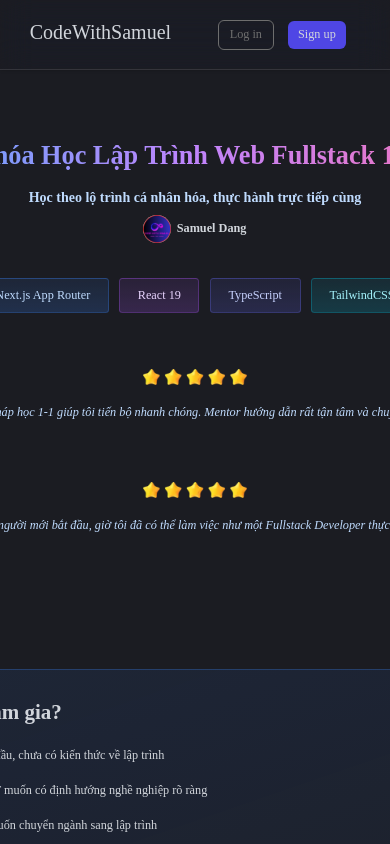
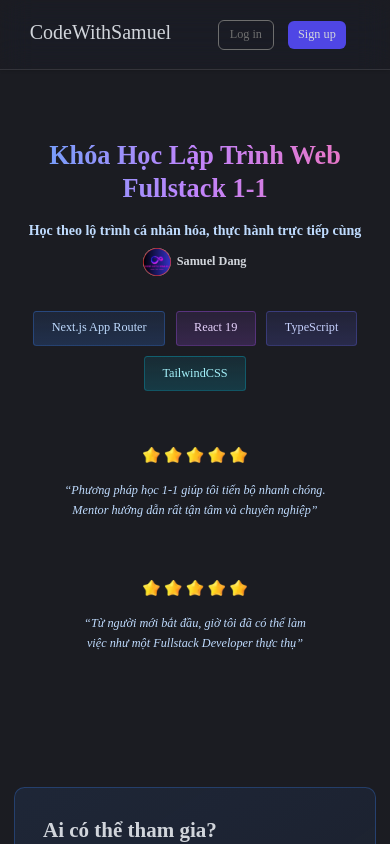
Before and after one commit to kingsley1996/learning-management, a Next.js app in the folder client/: page /hoc-lap-trinh-1-1 in a window 390 px wide. Built offline with nearby package versions, Linux system fonts and the light colour scheme; no server answers.

Commit message:
fix responsive

```diff
--- a/client/src/app/(nondashboard)/hoc-lap-trinh-1-1/page.tsx
+++ b/client/src/app/(nondashboard)/hoc-lap-trinh-1-1/page.tsx
@@ -15,8 +15,8 @@ const GradientBorder = ({ color }: { color: string }) => {
 
 export default function Page() {
   return (
-    <main className="min-h-screen">
-      <section className="relative flex w-full flex-col items-center justify-center overflow-hidden pt-20 pb-10">
+    <main className="min-h-screen w-full">
+      <section className="relative w-full flex flex-col items-center justify-center overflow-hidden pt-20 pb-10">
         <motion.div
           initial={{ opacity: 0, y: 20 }}
           animate={{ opacity: 1, y: 0 }}
--- a/client/src/app/(nondashboard)/layout.tsx
+++ b/client/src/app/(nondashboard)/layout.tsx
@@ -3,9 +3,9 @@ import Footer from "@/components/Footer";
 
 export default function Layout({ children }: { children: React.ReactNode }) {
   return (
-    <div className="nondashboard-layout">
+    <div className="nondashboard-layout flex min-h-screen flex-col">
       <NonDashboardNavbar />
-      <main className="nondashboard-layout__main">{children}</main>
+      <main className="nondashboard-layout__main flex-1 flex flex-col">{children}</main>
       <Footer />
     </div>
   );
```
